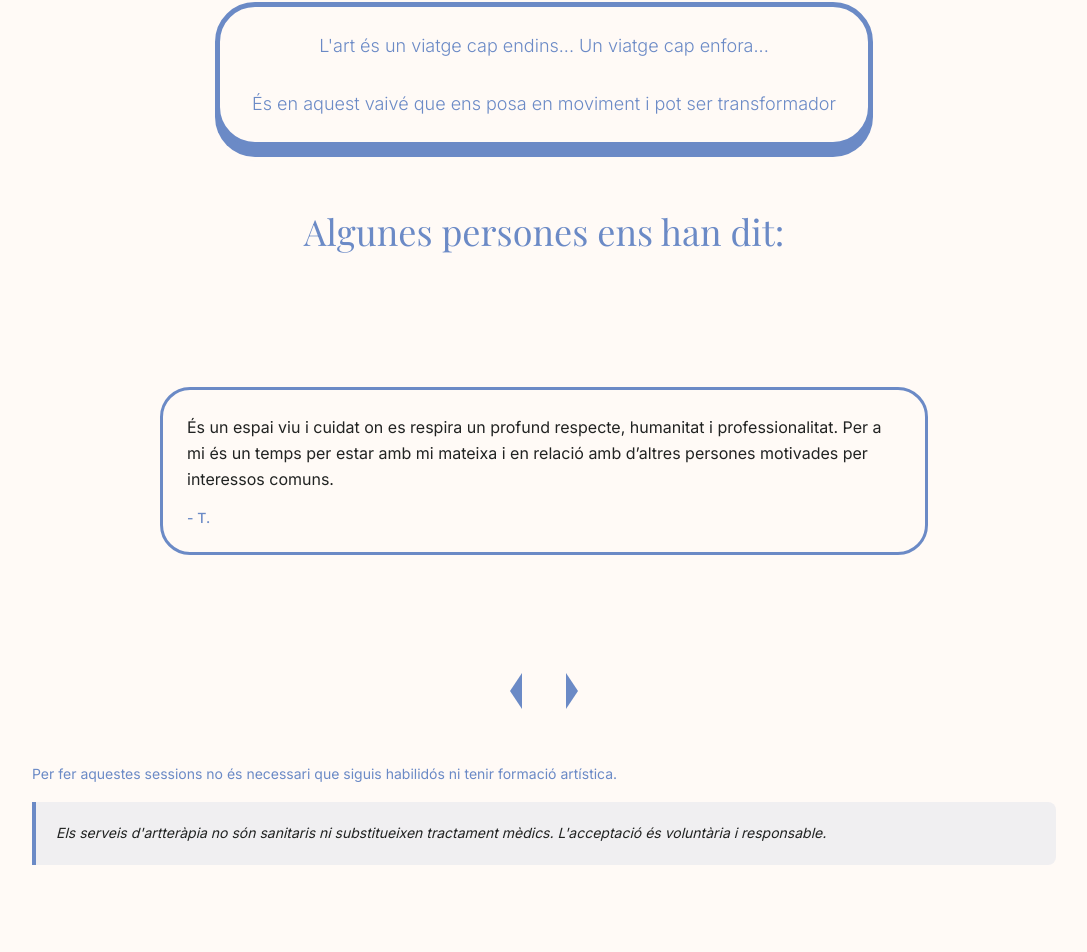
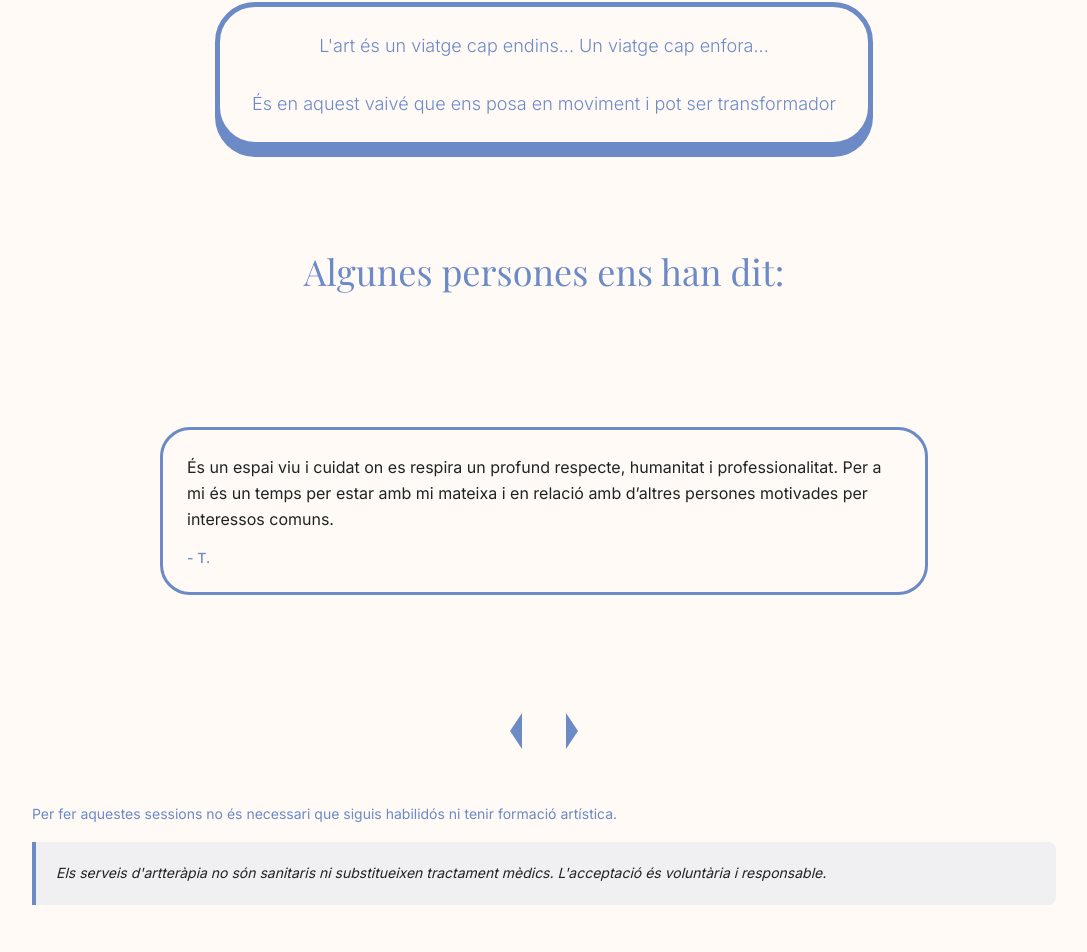
Before and after one commit to m-s-torne/taller-dels-sentits, a Next.js app: page /artperdins in a window 1280 px wide. Shown: the part 2607-3559 px from the top of the page, without its empty margins (96-1183 px from the left). Built offline with nearby package versions, Linux system fonts and the light colour scheme.

Commit message:
fix: modify padding bottom for review section

```diff
--- a/app/(serveis)/components/ReviewsSection.tsx
+++ b/app/(serveis)/components/ReviewsSection.tsx
@@ -26,7 +26,7 @@ export const ReviewsSection = ({ reviews }: ReviewsSectionProps) => {
             whileInView={{ opacity: 1, y: 0 }}
             viewport={{ once: true, amount: 0.2 }}
             transition={{ duration: 0.6 }}
-            className="mb-16 pt-10"
+            className="mb-16 pt-20"
         >
             {/* Título */}
             <h2 className="text-shakespeare! text-2xl sm:text-3xl lg:text-4xl font-light text-center mb-10">
```
